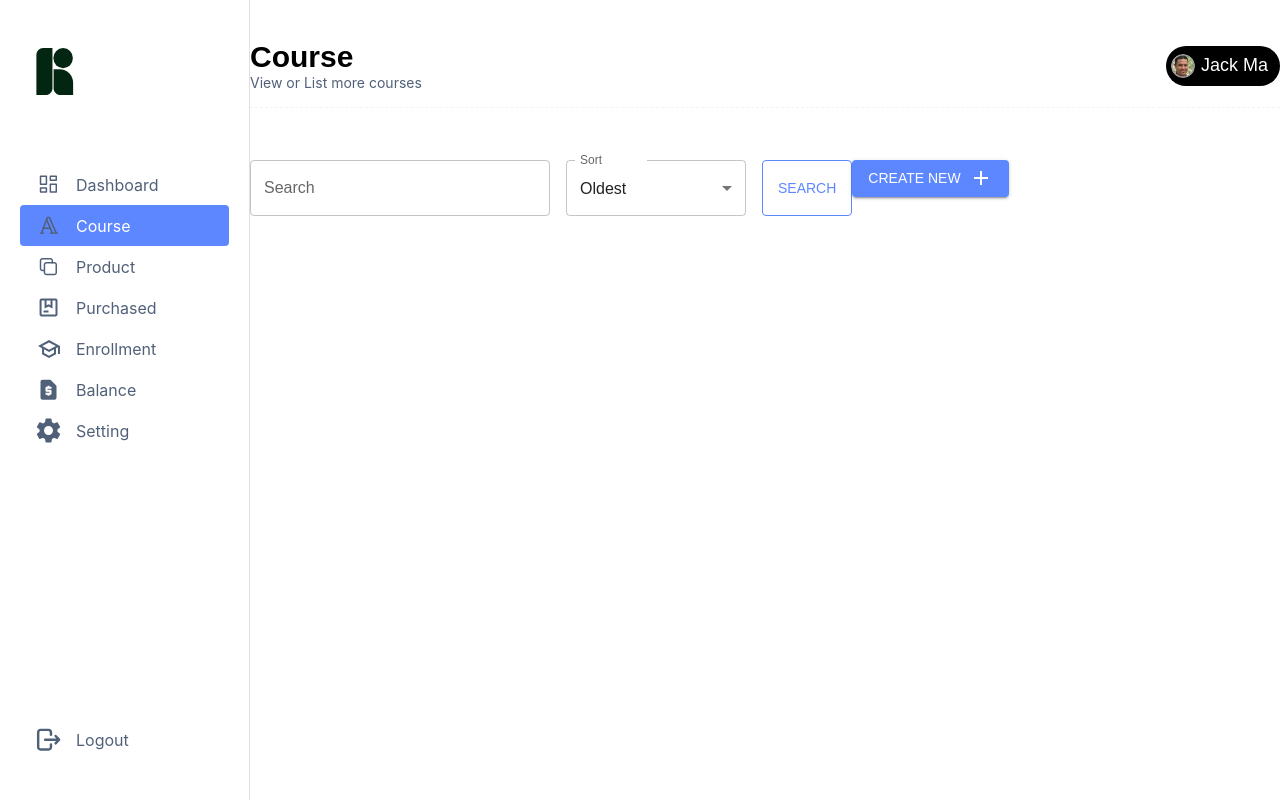
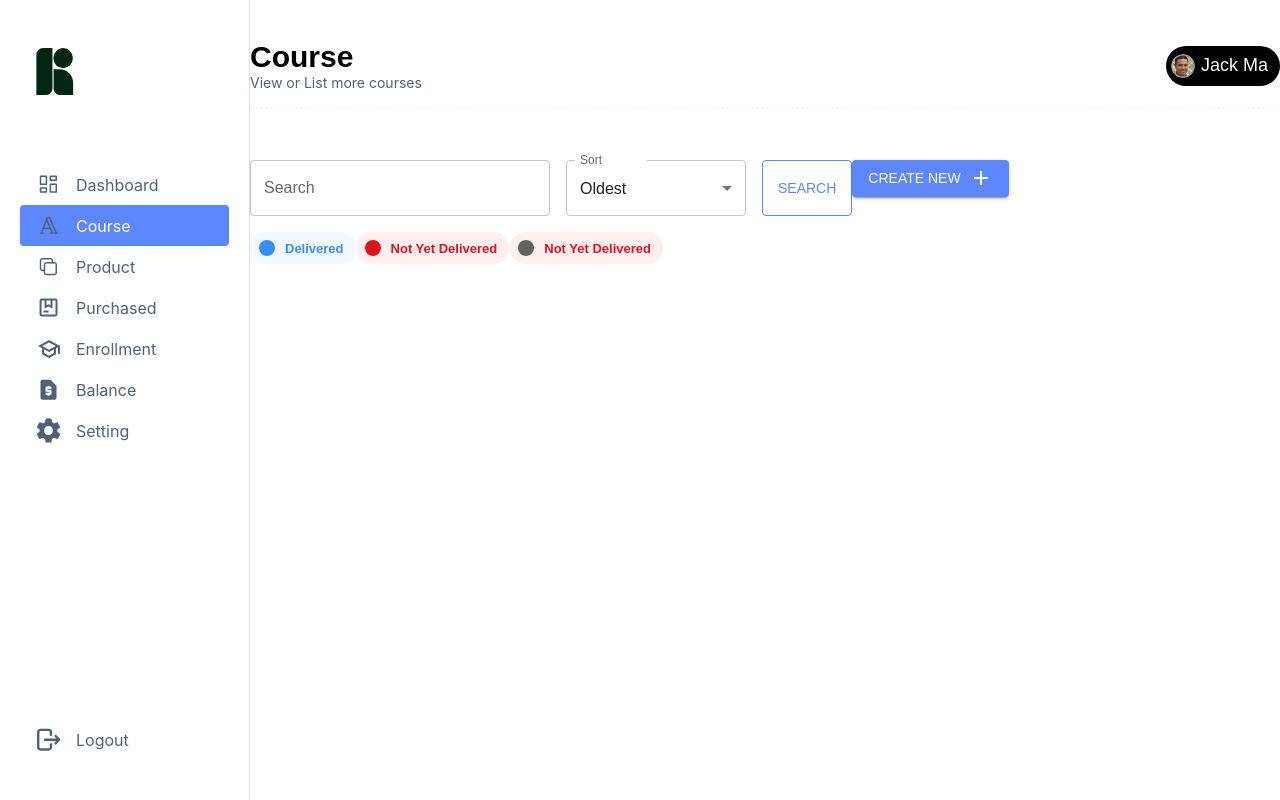
Before and after one commit to Kh1T/agteach-instructor, a React (Create React App) app: page /course in a window 1280 px wide. Built offline with nearby package versions, Linux system fonts and the light colour scheme.

Commit message:
feat: add Chip Delivery

```diff
--- /dev/null
+++ b/src/components/ChipDelivery.jsx
@@ -0,0 +1,22 @@
+import { Chip, Typography } from "@mui/material";
+import FiberManualRecordIcon from "@mui/icons-material/FiberManualRecord";
+
+export default function ChipDelivery({ isDelivered }) {
+  const label = isDelivered ? "Delivered" : "Not Yet Delivered";
+  return (
+    <Typography
+      variant="bmdsm"
+      sx={{ color: isDelivered ? "blue.main" : "red.main" }}
+    >
+      <Chip
+        icon={<FiberManualRecordIcon  color= {isDelivered ? "blue.main" : "red.main"} />}
+        // size="big"
+        label={label}
+        sx={{
+          color: isDelivered ? "blue.main" : "red.main",
+          backgroundColor: isDelivered ? "#348FFD10" : "#E2111C10",
+        }}
+      />
+    </Typography>
+  );
+}
--- a/src/pages/Course.jsx
+++ b/src/pages/Course.jsx
@@ -1,6 +1,8 @@
 import { useState } from "react";
 import QueryHeader from "../components/QueryHeader";
-
+import { Chip, Typography } from "@mui/material";
+import FiberManualRecordIcon from "@mui/icons-material/FiberManualRecord";
+import ChipDelivery from "../components/ChipDelivery";
 function CoursePage() {
   const [selectState, setSelectState] = useState();
   const label = "Sort";
@@ -15,6 +17,16 @@ function CoursePage() {
         handleCreateNew={handleCreateNew}
         handleSearch={handleSearch}
       />
+      <ChipDelivery isDelivered={true} />
+      <ChipDelivery isDelivered={false} />
+      <Typography variant="bmdsm" sx={{ color: "red.main" }}>
+        <Chip
+          icon={<FiberManualRecordIcon />}
+          size="big"
+          label="Not Yet Delivered"
+          sx={{ color: "red.main", backgroundColor: "#E2111C10" }}
+        />
+      </Typography>
     </>
   );
 }
```
Also changed, not shown: src/components/ChipTable.jsx (added, +15 -0 lines).
